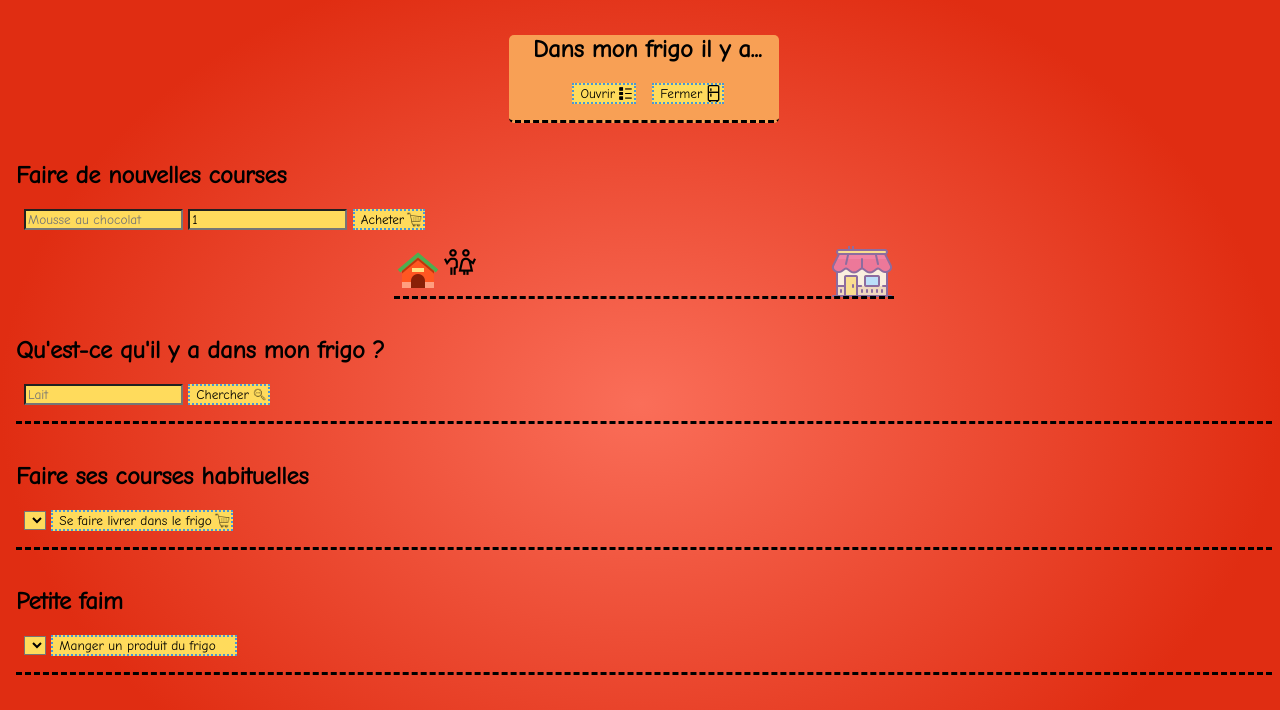
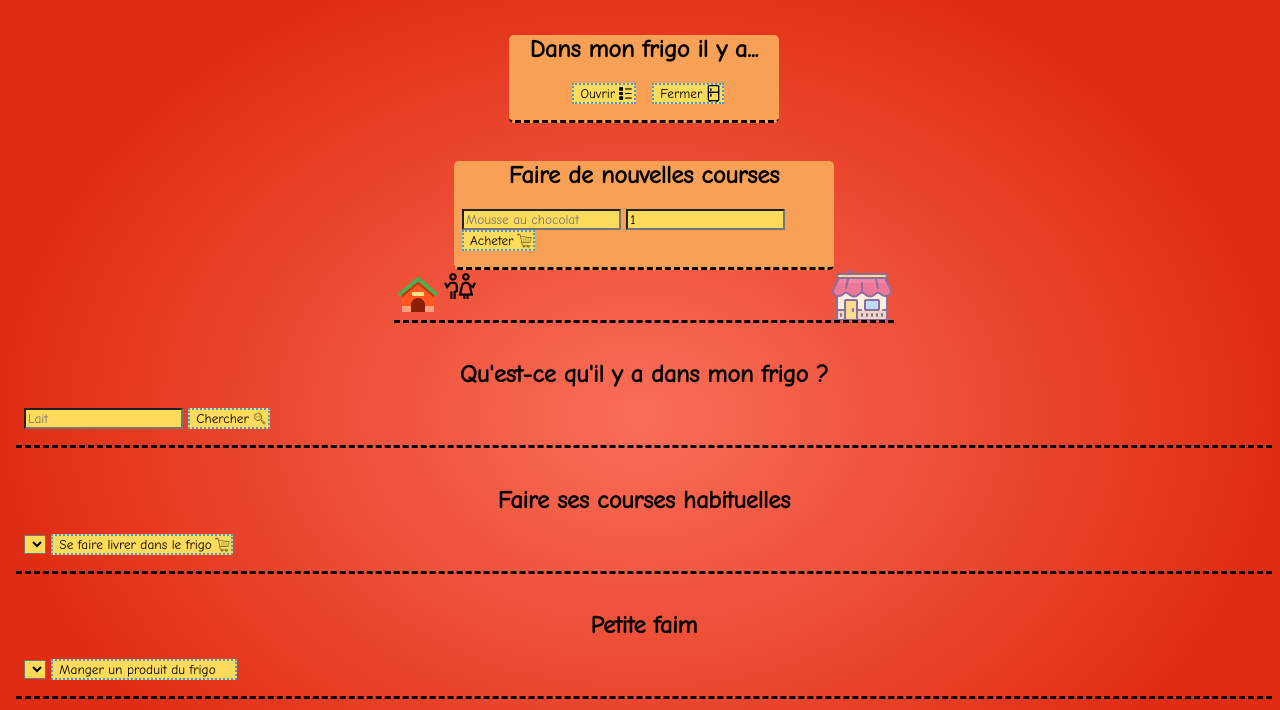
Before and after one commit to Victoria-Vichet/Frigo, a plain HTML site: page index.html in a window 1280 px wide. Shown: the part 61-771 px from the top of the page. Drawn offline with Linux system fonts and the light colour scheme; no server answers.

Commit message:
faire nouvelles courses css ok

```diff
--- a/index.html
+++ b/index.html
@@ -14,7 +14,7 @@
     </div>
 
     <div class="choix contenuDuFrigo">
-      <h2>&emsp;Dans mon frigo il y a...</h2>
+      <h2>Dans mon frigo il y a...</h2>
       <p class="boutonContenu">
         <input type="button" class="button contenuFO" name="contenu" id="contenu" value="Ouvrir&emsp;">&emsp;<input type="button" class="button contenuFF" id="contenuF" value="Fermer&emsp;">
       </p>
--- a/style.css
+++ b/style.css
@@ -52,12 +52,13 @@ h1{
   font-style: normal;
 }
 
+h2{text-align: center;}
 p, form{margin-left: 8px}
 th{font-family: "ComicNeue";}
 td{text-align: center;}
 ul{list-style-type: circle;}
 
-div:not(.header):not(.supprimerUnProduit):not(.faireCourses){
+div:not(.header):not(.supprimerUnProduit){
   border-bottom: dashed;
   border-spacing: 5;
   border-width: 3px;
@@ -73,6 +74,14 @@ table{
   position: relative;
   margin: 0 auto;
   width: 270px;
+  background-color: #F8A055;
+  border-radius: 5px 5px 5px 5px;
+}
+
+.faireCourses{
+  position: relative;
+  margin: 0 auto;
+  width: 380px;
   background-color: #F8A055;
   border-radius: 5px 5px 5px 5px;
 }
```
